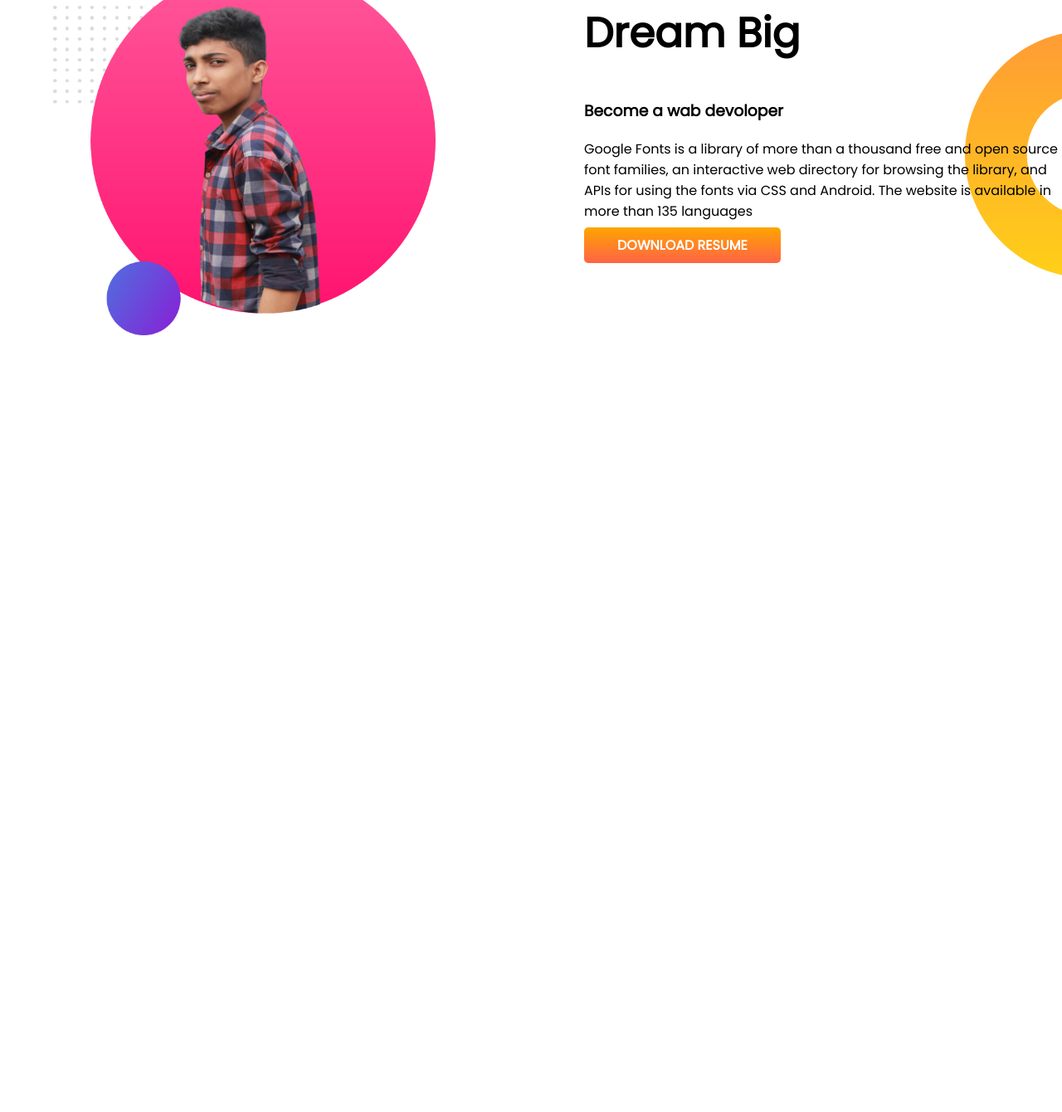
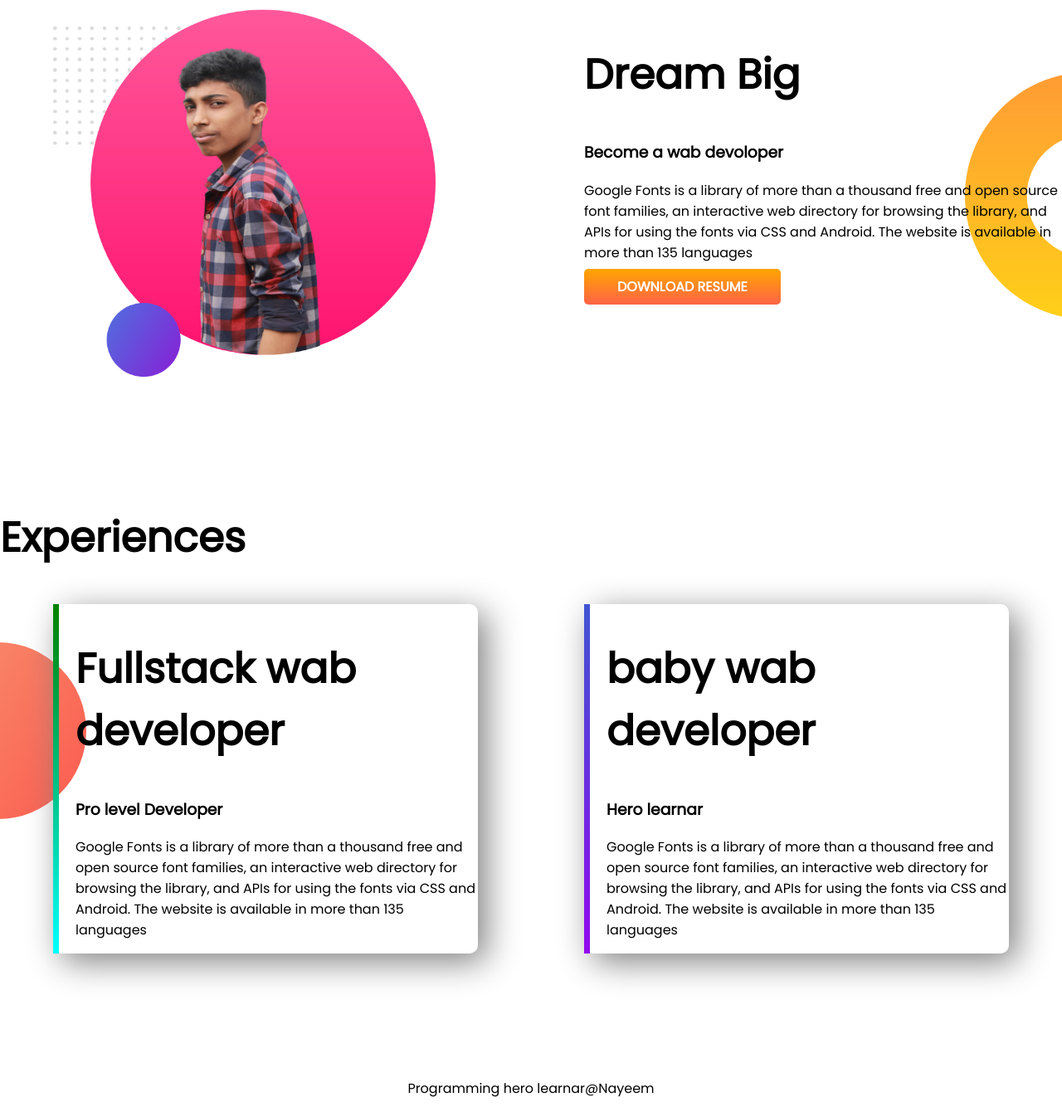
Before and after one commit to nayeem154/developer-portfolio, a plain HTML site: page developer-portfolio/index.html in a window 1280 px wide. Shown: the part 603-1943 px from the top of the page at 83% size. Before the commit the page ends 1114 px from the top, so only its background shows below. Drawn offline with Linux system fonts and the light colour scheme.

Commit message:
footarand exp add

```diff
--- a/developer-portfolio/index.html
+++ b/developer-portfolio/index.html
@@ -15,7 +15,7 @@
 </head>
 
 <body>
-    <section class="top-bannar">
+    <section class="top-bannar fex-containar">
 
         <div class="half-width">
             <h1>Welcome To</h1>
@@ -29,7 +29,7 @@
         <div class="half-width"><img src="mypic/my-bg.png" alt=""></div>
     </section>
 
-    <section class="dream-big">
+    <section class="dream-big fex-containar">
         <div class="half-width">
             <img src="mypic/my-bg2.png" alt="">
         </div>
@@ -47,7 +47,38 @@
 
     </section>
 
+    <section class=" ex-area">
+        <h1>Experiences</h1>
 
+        <div class="fex-containar">
+
+            <div id="full-stack" class="ex-item">
+                <h1>Fullstack wab developer</h1>
+                <h3>Pro level Developer</h3>
+                <p>Google Fonts is a library of more than a thousand free and open source font families, an interactive
+                    web
+                    directory for browsing the library, and APIs for using the fonts via CSS and Android. The website is
+                    available in more than 135 languages</p>
+            </div>
+
+            <div id="baby-wab" class="ex-item">
+                <h1>baby wab developer</h1>
+                <h3>Hero learnar</h3>
+                <p>Google Fonts is a library of more than a thousand free and open source font families, an interactive
+                    web
+                    directory for browsing the library, and APIs for using the fonts via CSS and Android. The website is
+                    available in more than 135 languages</p>
+
+            </div>
+
+        </div>
+
+
+    </section>
+
+    <footer>
+        <p>Programming hero learnar@Nayeem</p>
+    </footer>
 
 
 
--- a/developer-portfolio/style.css
+++ b/developer-portfolio/style.css
@@ -8,9 +8,9 @@ h1{
 .nc{
     color: orangered;
 }
-section{
+.fex-containar{
     display: flex;
-    margin-bottom: 100px;
+    margin-bottom: 150px;
 }
 .half-width{
     width: 50%;
@@ -36,3 +36,35 @@ section{
     background-repeat: no-repeat;
     background-position: right;
 }
+.ex-area{
+    background-image: url(images/exp-bg.png);
+    background-repeat: no-repeat;
+    background-position: left;
+}
+.ex-item{
+    width: 40%;
+    margin-left: 5%;
+    margin-right: 5%;
+    padding-left: 20px;
+    border-radius: 10px;
+    box-shadow: 10px 10px 40px grey;
+    border-left: 10px solid;
+}
+
+#full-stack{
+    border-left: 7px solid;
+    border-image: linear-gradient(green,cyan);
+    border-image-slice: 1;
+
+}
+#baby-wab{
+    border-left: 7px solid;
+    border-image: linear-gradient(rgb(63, 85, 209),rgb(146, 8, 238));
+    border-image-slice: 1;
+
+}
+
+
+footer p{
+    text-align: center;
+}
```
Also changed, not shown: developer-portfolio/images/jhankar.png (deleted), developer-portfolio/images/jhankar2.png (deleted).
